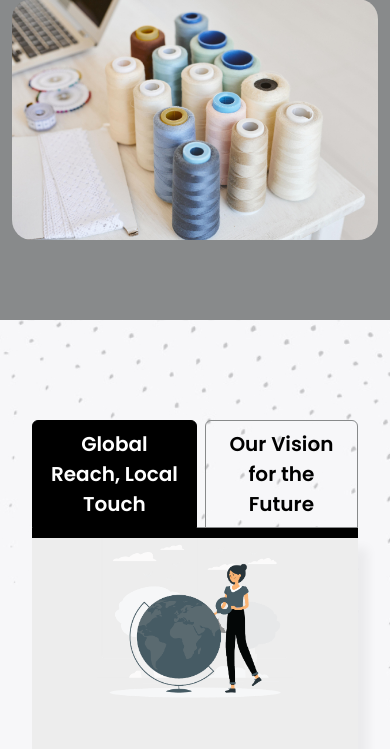
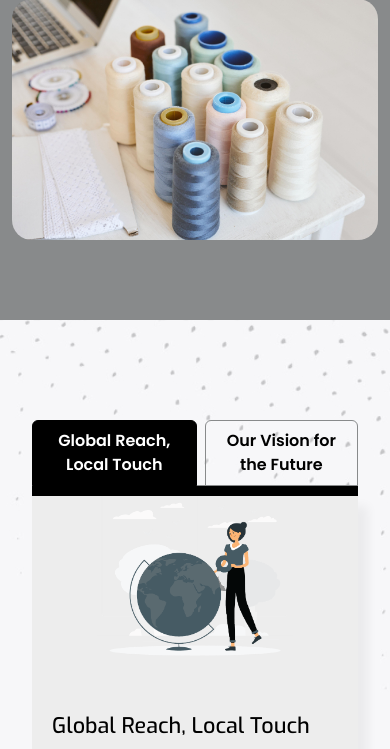
Before and after one commit to akkushwaha7834/gauravi-international, a PHP site: page /gauravi-international/about-us.php in a window 390 px wide. Shown: the part 3225-3974 px from the top of the page. Run offline with PHP 8.4, Linux system fonts and the light colour scheme.

Commit message:
Tab font size reduced

```diff
--- a/assets/css/responsive.css
+++ b/assets/css/responsive.css
@@ -105,4 +105,10 @@
     .testimonial-inner .testimonial-heading{
         font-size: 2rem;
     }
+    .which-trader-will .nav-tabs .nav-link{
+        font-size: 16px;
+    }
+    .which-trader-will .nav-tabs .nav-link.active{
+        font-size: 16px;
+    }
 }
```
